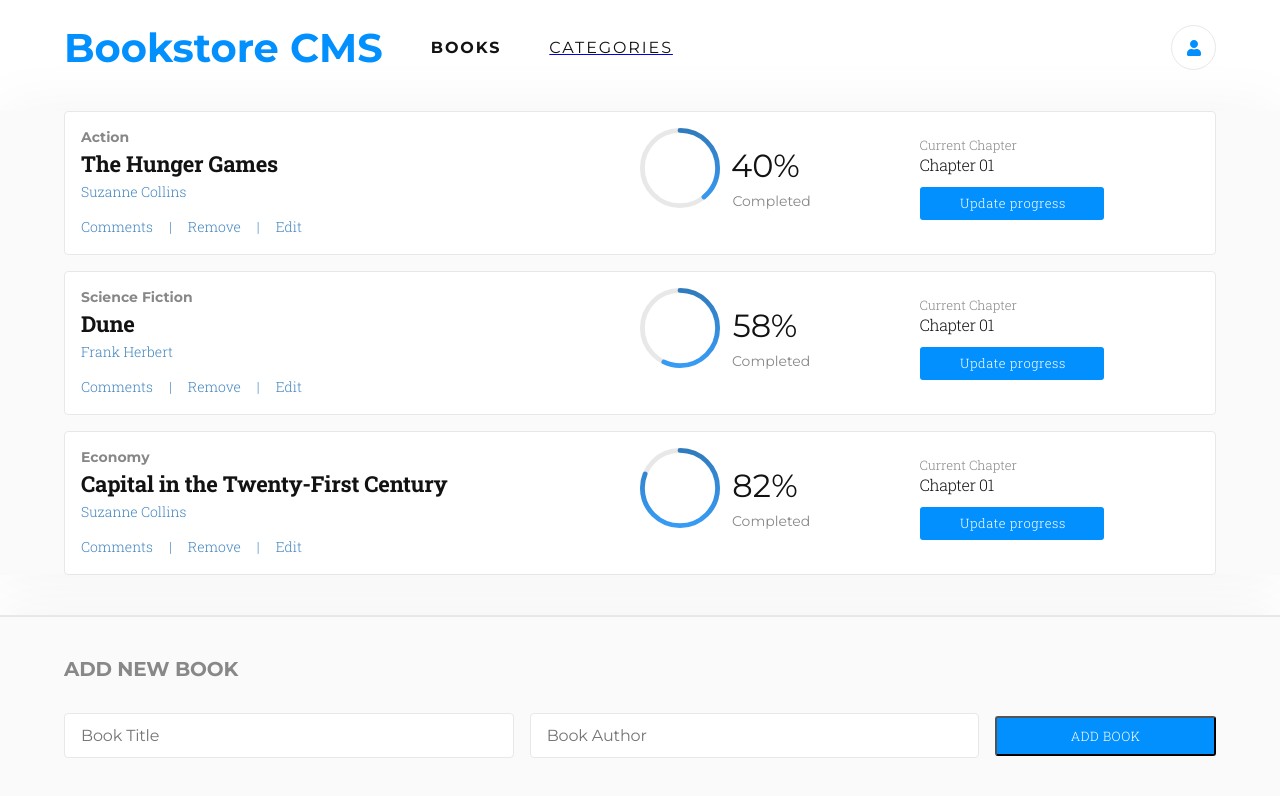
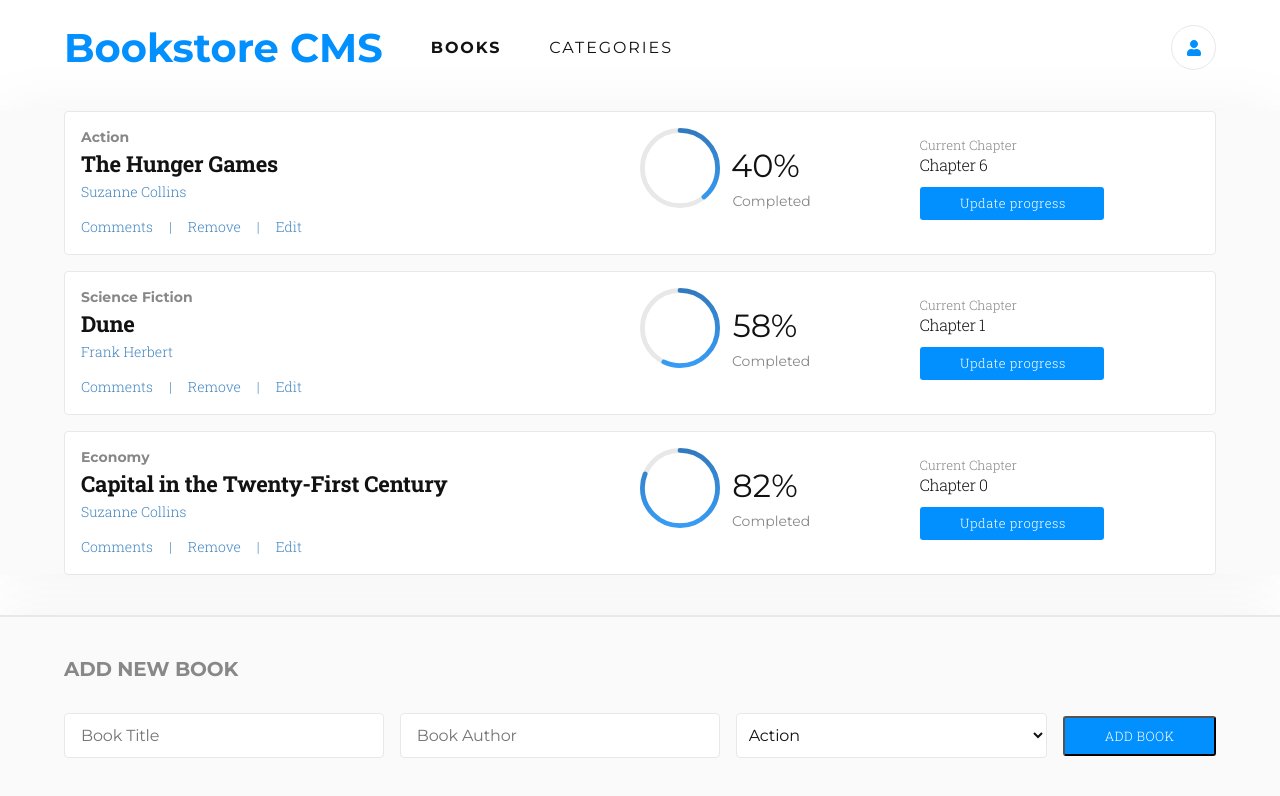
Before and after one commit to mavericksbalitaan/bookstore, a React (Create React App) app: page / in a window 1280 px wide. Shown: the top 796 px of the page. Built offline with nearby package versions, Linux system fonts and the light colour scheme.

Commit message:
Improve styling

```diff
--- a/src/components/BookCard.js
+++ b/src/components/BookCard.js
@@ -7,7 +7,7 @@ function BookCard({ book }) {
   return (
     <section className="bookCardWrapper">
       <div className="bookCardContainer">
-        <span className="genre">{book.category}</span>
+        <span className="category">{book.category}</span>
         <span className="title">{book.title}</span>
         <span className="author">{book.author}</span>
         <div className="options">
@@ -49,7 +49,9 @@ function BookCard({ book }) {
           Current Chapter
         </span>
         <span className="currentLesson">
-          Chapter 01
+          Chapter
+          {' '}
+          {Math.floor(Math.random() * 10)}
         </span>
         <span className="updateProgress">
           Update progress
--- a/src/components/AddBook.js
+++ b/src/components/Form.js
@@ -1,5 +1,5 @@
 import React from 'react';
-import '../scss/AddBook.scss';
+import '../scss/Form.scss';
 
 function AddBook() {
   const handleInputTitle = (e) => {
@@ -30,6 +30,13 @@ function AddBook() {
           placeholder="Book Author"
           onChange={handleInputAuthor}
         />
+        <select className="selectCategory">
+          <option value="action">Action</option>
+          <option value="classic">Classic</option>
+          <option value="economy">Economy</option>
+          <option value="romance">Romance</option>
+          <option value="sciencefiction">Science Fiction</option>
+        </select>
         <button type="button" className="addBook" onClick={handleAddBook}>ADD BOOK</button>
       </form>
     </section>
--- a/src/components/Header.js
+++ b/src/components/Header.js
@@ -6,7 +6,7 @@ import '../scss/Header.scss';
 function Header() {
   const navLinkStyles = ({ isActive }) => ({
     fontWeight: isActive ? 'bold' : 'normal',
-    textDecoration: isActive ? 'none' : 'underline',
+    textDecoration: isActive ? 'none' : 'none',
   });
   return (
     <section className="headerWrapper">
--- a/src/pages/Books.js
+++ b/src/pages/Books.js
@@ -1,7 +1,7 @@
 import React from 'react';
 import { v4 as uuidv4 } from 'uuid';
 import BookList from '../components/BookList';
-import AddBook from '../components/AddBook';
+import AddBook from '../components/Form';
 
 function Home() {
   const books = [
--- a/src/scss/BookCard.scss
+++ b/src/scss/BookCard.scss
@@ -5,8 +5,8 @@
   grid-template-areas: "book progress status";
   grid-template-columns: 2fr 1fr 1fr;
   border-radius: 4px;
-  border: solid 1px var(--grey-border);
-  background-color: var(--white);
+  border: solid 1px $clr-grey-border;
+  background-color: $clr-white;
   margin: 1rem 0.5rem;
   padding: 1rem;
 }
@@ -19,7 +19,7 @@
   grid-area: book;
 }
 
-.genre {
+.category {
   margin: 0 2.438rem 0 0;
   opacity: 0.5;
   font-family: 'Montserrat', sans-serif;
@@ -29,7 +29,7 @@
   font-style: normal;
   line-height: normal;
   letter-spacing: normal;
-  color: var(--black-two);
+  color: $clr-black-two;
 }
 
 .title {
@@ -41,7 +41,7 @@
   font-style: normal;
   line-height: normal;
   letter-spacing: -0.2px;
-  color: var(--black-two);
+  color: $clr-black-two;
 }
 
 .author {
@@ -53,7 +53,7 @@
   font-style: normal;
   line-height: normal;
   letter-spacing: normal;
-  color: var(--cool-blue);
+  color: $clr-cool-blue;
 }
 
 .options {
@@ -67,7 +67,7 @@
   font-style: normal;
   line-height: normal;
   letter-spacing: normal;
-  color: var(--cool-blue);
+  color: $clr-cool-blue;
   margin-top: 0.5rem;
 
   .comments {
@@ -106,7 +106,7 @@
   font-style: normal;
   line-height: normal;
   letter-spacing: normal;
-  color: var(--black-two);
+  color: $clr-black-two;
 }
 
 .completed {
@@ -119,13 +119,13 @@
   font-style: normal;
   line-height: normal;
   letter-spacing: normal;
-  color: var(--black-two);
+  color: $clr-black-two;
 }
 
 .line2 {
   display: none;
   margin: 1rem 0;
-  border: solid 1px var(--grey-border);
+  border: solid 1px $clr-grey-border;
 }
 
 .progressStatus {
@@ -145,7 +145,7 @@
   font-style: normal;
   line-height: normal;
   letter-spacing: normal;
-  color: var(--black-two);
+  color: $clr-black-two;
 }
 
 .currentLesson {
@@ -156,14 +156,14 @@
   font-style: normal;
   line-height: normal;
   letter-spacing: -0.4px;
-  color: var(--black-two);
+  color: $clr-black-two;
 }
 
 .updateProgress {
   margin: 0.75rem 0;
   padding: 0.25rem;
   border-radius: 3px;
-  background-color: var(--azure);
+  background-color: $clr-azure;
   font-family: 'Roboto Slab', serif;
   font-size: 0.5rem;
   font-weight: 300;
@@ -172,7 +172,7 @@
   line-height: normal;
   letter-spacing: 0.5px;
   text-align: center;
-  color: var(--white);
+  color: $clr-white;
   cursor: pointer;
 }
 
@@ -183,8 +183,8 @@
     grid-template-areas: "book progress status";
     grid-template-columns: 2fr 1fr 1fr;
     border-radius: 4px;
-    border: solid 1px var(--grey-border);
-    background-color: var(--white);
+    border: solid 1px $clr-grey-border;
+    background-color: $clr-white;
     margin: 1rem 4rem;
     padding: 1rem;
   }
@@ -197,7 +197,7 @@
     grid-area: book;
   }
 
-  .genre {
+  .category {
     margin: 0 2.438rem 0 0;
     opacity: 0.5;
     font-family: 'Montserrat', sans-serif;
@@ -207,7 +207,7 @@
     font-style: normal;
     line-height: normal;
     letter-spacing: normal;
-    color: var(--black-two);
+    color: $clr-black-two;
   }
 
   .title {
@@ -219,7 +219,7 @@
     font-style: normal;
     line-height: normal;
     letter-spacing: -0.2px;
-    color: var(--black-two);
+    color: $clr-black-two;
   }
 
   .author {
@@ -231,7 +231,7 @@
     font-style: normal;
     line-height: normal;
     letter-spacing: normal;
-    color: var(--cool-blue);
+    color: $clr-cool-blue;
   }
 
   .options {
@@ -245,7 +245,7 @@
     font-style: normal;
     line-height: normal;
     letter-spacing: normal;
-    color: var(--cool-blue);
+    color: $clr-cool-blue;
     margin-top: 1rem;
 
     .comments {
@@ -289,7 +289,7 @@
     font-style: normal;
     line-height: normal;
     letter-spacing: normal;
-    color: var(--black-two);
+    color: $clr-black-two;
   }
 
   .completed {
@@ -304,12 +304,12 @@
     font-style: normal;
     line-height: normal;
     letter-spacing: normal;
-    color: var(--black-two);
+    color: $clr-black-two;
   }
 
   .line2 {
     margin: 1rem 0;
-    border: solid 1px var(--grey-border);
+    border: solid 1px $clr-grey-border;
   }
 
   .progressStatus {
@@ -329,7 +329,7 @@
     font-style: normal;
     line-height: normal;
     letter-spacing: normal;
-    color: var(--black-two);
+    color: $clr-black-two;
   }
 
   .currentLesson {
@@ -340,7 +340,7 @@
     font-style: normal;
     line-height: normal;
     letter-spacing: -0.4px;
-    color: var(--black-two);
+    color: $clr-black-two;
   }
 
   .updateProgress {
@@ -349,7 +349,7 @@
     margin: 0.75rem 0 0.563rem;
     padding: 0.438rem 1.188rem 0.5rem 1.375rem;
     border-radius: 3px;
-    background-color: var(--azure);
+    background-color: $clr-azure;
     font-family: 'Roboto Slab', serif;
     font-size: 0.813rem;
     font-weight: 300;
@@ -358,7 +358,7 @@
     line-height: normal;
     letter-spacing: 0.5px;
     text-align: center;
-    color: var(--white);
+    color: $clr-white;
     cursor: pointer;
   }
 }
--- a/src/scss/Categories.scss
+++ b/src/scss/Categories.scss
@@ -13,7 +13,7 @@
   height: 2.063rem;
   padding: 0.438rem 1.188rem 0.5rem 1.375rem;
   border-radius: 3px;
-  background-color: var(--azure);
+  background-color: $clr-azure;
   font-family: 'Roboto Slab', serif;
   font-size: 0.813rem;
   font-weight: 300;
@@ -22,6 +22,6 @@
   line-height: normal;
   letter-spacing: 0.5px;
   text-align: center;
-  color: var(--white);
+  color: $clr-white;
   cursor: pointer;
 }
--- a/src/scss/AddBook.scss
+++ b/src/scss/Form.scss
@@ -10,7 +10,7 @@
 .line {
   height: 0.125rem;
   margin: 2.5rem 0;
-  border: solid 1px var(--grey-border);
+  border: solid 1px $clr-grey-border;
 }
 
 .addNewBook {
@@ -22,7 +22,7 @@
   font-style: normal;
   line-height: normal;
   letter-spacing: -0.18px;
-  color: var(--warm-grey);
+  color: $clr-warm-grey;
 }
 
 .formContainer {
@@ -34,8 +34,8 @@
 
 .inputBookTitle {
   border-radius: 4px;
-  border: solid 1px var(--grey-border);
-  background-color: var(--white);
+  border: solid 1px $clr-grey-border;
+  background-color: $clr-white;
   padding: 1rem;
   height: 2rem;
   margin: 1rem;
@@ -47,13 +47,13 @@
   font-style: normal;
   line-height: normal;
   letter-spacing: -0.15px;
-  color: var(--very-light-pink);
+  color: $clr-black-two;
 }
 
 .inputBookAuthor {
   border-radius: 4px;
-  border: solid 1px var(--grey-border);
-  background-color: var(--white);
+  border: solid 1px $clr-grey-border;
+  background-color: $clr-white;
   padding: 1rem;
   height: 2rem;
   margin: 0 1rem;
@@ -65,7 +65,25 @@
   font-style: normal;
   line-height: normal;
   letter-spacing: -0.15px;
-  color: var(--very-light-pink);
+  color: $clr-black-two;
+}
+
+.selectCategory {
+  border-radius: 4px;
+  border: solid 1px $clr-grey-border;
+  background-color: $clr-white;
+  padding: 0.5rem 1rem;
+  height: 2rem;
+  margin: 1rem 1rem;
+  width: 50vw;
+  font-family: 'Montserrat', sans-serif;
+  font-size: 0.75rem;
+  font-weight: normal;
+  font-stretch: normal;
+  font-style: normal;
+  line-height: normal;
+  letter-spacing: -0.15px;
+  color: $clr-black-two;
 }
 
 .addBook {
@@ -73,7 +91,7 @@
   border-radius: 3px;
   margin: 1rem 1rem;
   height: 2rem;
-  background-color: var(--azure);
+  background-color: $clr-azure;
   font-family: 'Roboto Slab', serif;
   font-size: 0.75rem;
   font-weight: 300;
@@ -82,7 +100,7 @@
   line-height: normal;
   letter-spacing: 0.5px;
   text-align: center;
-  color: var(--white);
+  color: $clr-white;
   cursor: pointer;
 }
 
@@ -98,7 +116,7 @@
   .line {
     height: 0.125rem;
     margin: 2.5rem 0;
-    border: solid 1px var(--grey-border);
+    border: solid 1px $clr-grey-border;
   }
 
   .addNewBook {
@@ -110,7 +128,7 @@
     font-style: normal;
     line-height: normal;
     letter-spacing: -0.18px;
-    color: var(--warm-grey);
+    color: $clr-warm-grey;
   }
 
   .formContainer {
@@ -123,8 +141,8 @@
 
   .inputBookTitle {
     border-radius: 4px;
-    border: solid 1px var(--grey-border);
-    background-color: var(--white);
+    border: solid 1px $clr-grey-border;
+    background-color: $clr-white;
     padding: 1rem;
     width: 50%;
     height: 2.813rem;
@@ -136,13 +154,13 @@
     font-style: normal;
     line-height: normal;
     letter-spacing: -0.15px;
-    color: var(--very-light-pink);
+    color: $clr-black-two;
   }
 
   .inputBookAuthor {
     border-radius: 4px;
-    border: solid 1px var(--grey-border);
-    background-color: var(--white);
+    border: solid 1px $clr-grey-border;
+    background-color: $clr-white;
     padding: 1rem;
     width: 50%;
     height: 2.813rem;
@@ -154,7 +172,7 @@
     font-style: normal;
     line-height: normal;
     letter-spacing: -0.15px;
-    color: var(--very-light-pink);
+    color: $clr-black-two;
   }
 
   .addBook {
@@ -163,7 +181,7 @@
     margin: 1rem 4rem 1rem 0;
     padding: 0;
     border-radius: 3px;
-    background-color: var(--azure);
+    background-color: $clr-azure;
     font-family: 'Roboto Slab', serif;
     font-size: 0.813rem;
     font-weight: 300;
@@ -172,7 +190,25 @@
     line-height: normal;
     letter-spacing: 0.5px;
     text-align: center;
-    color: var(--white);
+    color: $clr-white;
     cursor: pointer;
   }
+
+  .selectCategory {
+    border-radius: 4px;
+    border: solid 1px $clr-grey-border;
+    background-color: $clr-white;
+    padding: 0.5rem;
+    width: 50%;
+    height: 2.813rem;
+    margin: 1rem 1rem 1rem 0;
+    font-family: 'Montserrat', sans-serif;
+    font-size: 1rem;
+    font-weight: normal;
+    font-stretch: normal;
+    font-style: normal;
+    line-height: normal;
+    letter-spacing: -0.15px;
+    color: $clr-black-two;
+  }
 }
```
Also changed, not shown: src/scss/App.scss (+6 -9 lines), src/scss/Header.scss (+9 -9 lines).
